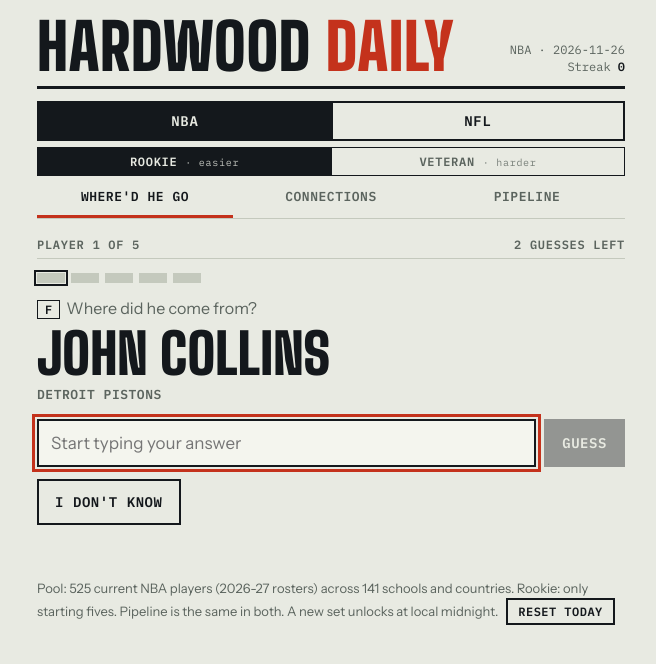
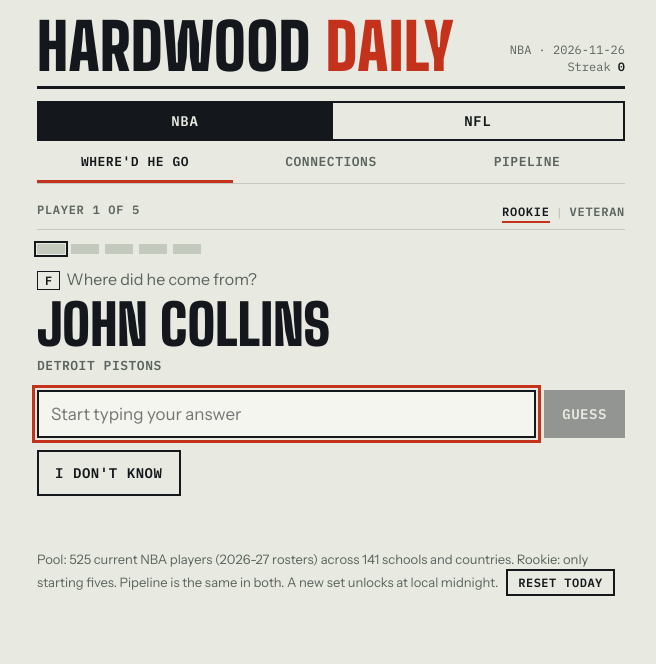
Before and after one commit to jrob1210/hardwood-daily, a plain HTML site: page index.html in a window 1280 px wide. Shown: the whole page, without its empty margins (309-965 px from the left). Drawn offline with Linux system fonts and the light colour scheme.

Commit message:
Move Rookie/Veteran switch into the puzzle header
The second full-width bar under NBA/NFL looked cluttered. The switch is
now a small "Rookie | Veteran" text toggle on the right of the
Where'd He Go and Connections header line (Pipeline is shared, so it has
none). "Last guess / last try" moves next to the player/puzzle count.

Co-Authored-By: Claude Opus 5.5 <noreply@anthropic.com>

```diff
--- a/app.js
+++ b/app.js
@@ -84,13 +84,13 @@
     var s = cur().a, el = $('panel');
     if (s.done) {
       var score = s.res.filter(function (x) { return x !== 'r'; }).length;
-      el.innerHTML = '<div class="rule"><span>Final</span><span>' + score + ' of ' + A.length + '</span></div>' + pips(s.res, -1, A.length) +
+      el.innerHTML = '<div class="rule"><span>Final · ' + score + ' of ' + A.length + '</span>' + lvSwitch() + '</div>' + pips(s.res, -1, A.length) +
         A.map(function (p, i) { return '<p><span class="chip">' + p[3] + '</span>' + esc(p[0]) + ' · <b>' + esc(p[1]) + '</b> ' + EMO[s.res[i]] + '</p>'; }).join('') +
         shareBlock(shareText('a'));
       bindCopy(shareText('a')); return;
     }
     var p = A[s.i], mc = s.tries === 1;
-    el.innerHTML = '<div class="rule"><span>Player ' + (s.i + 1) + ' of ' + A.length + '</span><span>' + (mc ? 'Last guess' : '2 guesses left') + '</span></div>' + pips(s.res, s.i, A.length) +
+    el.innerHTML = '<div class="rule"><span>Player ' + (s.i + 1) + ' of ' + A.length + (mc ? ' · last guess' : '') + '</span>' + lvSwitch() + '</div>' + pips(s.res, s.i, A.length) +
       '<span class="chip">' + p[3] + '</span><span class="sub">Where did he come from?</span>' +
       '<div class="big">' + esc(p[0]) + '</div>' + (p[4] ? '<div class="team">' + esc(p[4]) + '</div>' : '') +
       (mc ? choiceButtons(H.choices(p[1], P, KEY + LG + 'A' + s.i, s.wrong)) : guessForm()) +
@@ -107,6 +107,11 @@
       if (v === p[1]) finishA(p, 'g', true);
       else { s.tries = 1; s.wrong = v; save(); renderA(); }
     };
+  }
+  // Rookie | Veteran switch shown in the header line of Where'd He Go and Connections (Pipeline is shared, so it has none).
+  function lvSwitch() {
+    var b = function (lv, label) { return '<button type="button" data-lv="' + lv + '" aria-pressed="' + (LV === lv) + '">' + label + '</button>'; };
+    return '<span class="lvl" role="group" aria-label="Difficulty">' + b('rookie', 'Rookie') + '<span aria-hidden="true">|</span>' + b('veteran', 'Veteran') + '</span>';
   }
   // After a wrong first guess the text box is swapped for four buttons (see H.choices).
   function guessForm() {
@@ -182,13 +187,13 @@
     var s = cur().b, el = $('panel');
     if (s.done) {
       var score = s.res.filter(function (x) { return x !== 'r'; }).length;
-      el.innerHTML = '<div class="rule"><span>Final</span><span>' + score + ' of 3</span></div>' + pips(s.res, -1, 3) +
+      el.innerHTML = '<div class="rule"><span>Final · ' + score + ' of 3</span>' + lvSwitch() + '</div>' + pips(s.res, -1, 3) +
         B.map(function (q, i) { return '<p>' + EMO[s.res[i]] + ' <b>' + esc(q.place) + '</b>: ' + q.four.map(function (p) { return esc(p[0]); }).join(', ') + '</p>'; }).join('') +
         shareBlock(shareText('b'));
       bindCopy(shareText('b')); return;
     }
     var q = B[s.i], mc = s.tries === 1;
-    el.innerHTML = '<div class="rule"><span>Puzzle ' + (s.i + 1) + ' of 3</span><span>' + (mc ? 'Last try' : '2 tries left') + '</span></div>' + pips(s.res, s.i, 3) +
+    el.innerHTML = '<div class="rule"><span>Puzzle ' + (s.i + 1) + ' of 3' + (mc ? ' · last try' : '') + '</span>' + lvSwitch() + '</div>' + pips(s.res, s.i, 3) +
       '<p class="sub">What do these two players have in common?</p>' +
       '<div class="four">' + q.four.map(function (p) { return '<div>' + esc(p[0]) + (p[4] ? '<small>' + esc(p[4]) + '</small>' : '') + '</div>'; }).join('') + '</div>' +
       (mc ? choiceButtons(H.choices(q.place, P, KEY + LG + 'B' + s.i, s.wrong)) : guessForm()) +
@@ -313,9 +318,7 @@
     renderAll();
     var d = day(), g = cur();
     $('meta').innerHTML = LG.toUpperCase() + ' · ' + KEY + '<br>Streak <b>' + streak() + '</b>';
-    Array.prototype.forEach.call(document.querySelectorAll('#league button'), function (b) { b.setAttribute('aria-pressed', b.getAttribute('data-lg') === LG ? 'true' : 'false'); });
-    Array.prototype.forEach.call(document.querySelectorAll('#level button'), function (b) { b.setAttribute('aria-pressed', b.getAttribute('data-lv') === LV ? 'true' : 'false'); });
-    note();
+    Array.prototype.forEach.call(document.querySelectorAll('#league button'), function (b) { b.setAttribute('aria-pressed', b.getAttribute('data-lg') === LG ? 'true' : 'false'); });    note();
     var tabs = document.querySelectorAll('#tabs button');
     Array.prototype.forEach.call(tabs, function (b) {
       var m = b.getAttribute('data-m');
@@ -346,12 +349,11 @@
       };
     });
     // Switching difficulty keeps any live Pipeline run going: Pipeline is shared by both levels.
-    Array.prototype.forEach.call(document.querySelectorAll('#level button'), function (b) {
-      b.onclick = function () {
-        var lv = b.getAttribute('data-lv'); if (lv === LV) return;
-        S.lv = S.lv || {}; S.lv[LG] = lv;
-        setLeague(LG); save(); render();
-      };
+    $('panel').addEventListener('click', function (e) {
+      var b = e.target.closest('.lvl button'); if (!b) return;
+      var lv = b.getAttribute('data-lv'); if (lv === LV) return;
+      S.lv = S.lv || {}; S.lv[LG] = lv;
+      setLeague(LG); save(); render();
     });
     Array.prototype.forEach.call(document.querySelectorAll('#tabs button'), function (b) {
       b.onclick = function () { mode = b.getAttribute('data-m'); render(); };
--- a/index.html
+++ b/index.html
@@ -38,12 +38,11 @@ h1 span{color:var(--accent)}
 #league button{font:600 14px var(--mono);letter-spacing:.06em;background:transparent;color:var(--ink);border:0;padding:9px 4px;cursor:pointer}
 #league button+button{border-left:2px solid var(--ink)}
 #league button[aria-pressed="true"]{background:var(--ink);color:var(--paper)}
-/* Difficulty toggle: a slimmer copy of the league toggle. */
-#level{display:grid;grid-template-columns:1fr 1fr;margin:6px 0 0;border:1px solid var(--ink)}
-#level button{font:600 12px var(--mono);letter-spacing:.06em;text-transform:uppercase;background:transparent;color:var(--muted);border:0;padding:6px 4px;cursor:pointer}
-#level button+button{border-left:1px solid var(--ink)}
-#level button[aria-pressed="true"]{background:var(--ink);color:var(--paper)}
-#level small{font-weight:400;text-transform:none;opacity:.8}
+/* Difficulty switch: small text toggle on the right of the puzzle's header line (Where'd He Go and Connections). */
+.lvl{display:inline-flex;align-items:center;gap:6px;white-space:nowrap}
+.lvl button{font:inherit;letter-spacing:inherit;text-transform:inherit;background:none;border:0;padding:2px 0;color:var(--muted);cursor:pointer;border-bottom:2px solid transparent}
+.lvl button[aria-pressed="true"]{color:var(--ink);border-bottom-color:var(--accent)}
+.lvl span{color:var(--line)}
 nav{display:grid;grid-template-columns:repeat(3,1fr);border-bottom:1px solid var(--line)}
 nav button{font:600 13px var(--mono);text-transform:uppercase;letter-spacing:.04em;background:none;border:0;border-bottom:3px solid transparent;color:var(--muted);padding:12px 4px 10px;cursor:pointer}
 nav button[aria-selected="true"]{color:var(--ink);border-bottom-color:var(--accent)}
@@ -98,9 +97,7 @@ input[type=text]{flex:1;min-width:0;font:400 17px var(--body);padding:12px;borde
     <h1 id="brand">Hardwood <span>Daily</span></h1>
     <div class="meta" id="meta"></div>
   </header>
-  <div id="league" role="group" aria-label="League"><button data-lg="nba" aria-pressed="true">NBA</button><button data-lg="nfl" aria-pressed="false">NFL</button></div>
-  <div id="level" role="group" aria-label="Difficulty"><button data-lv="rookie" aria-pressed="true">Rookie <small>· easier</small></button><button data-lv="veteran" aria-pressed="false">Veteran <small>· harder</small></button></div>
-  <nav role="tablist" id="tabs">
+  <div id="league" role="group" aria-label="League"><button data-lg="nba" aria-pressed="true">NBA</button><button data-lg="nfl" aria-pressed="false">NFL</button></div>  <nav role="tablist" id="tabs">
     <button role="tab" data-m="a">Where'd He Go</button>
     <button role="tab" data-m="b">Connections</button>
     <button role="tab" data-m="c">Pipeline</button>
```
Also changed, not shown: 1 other file.
